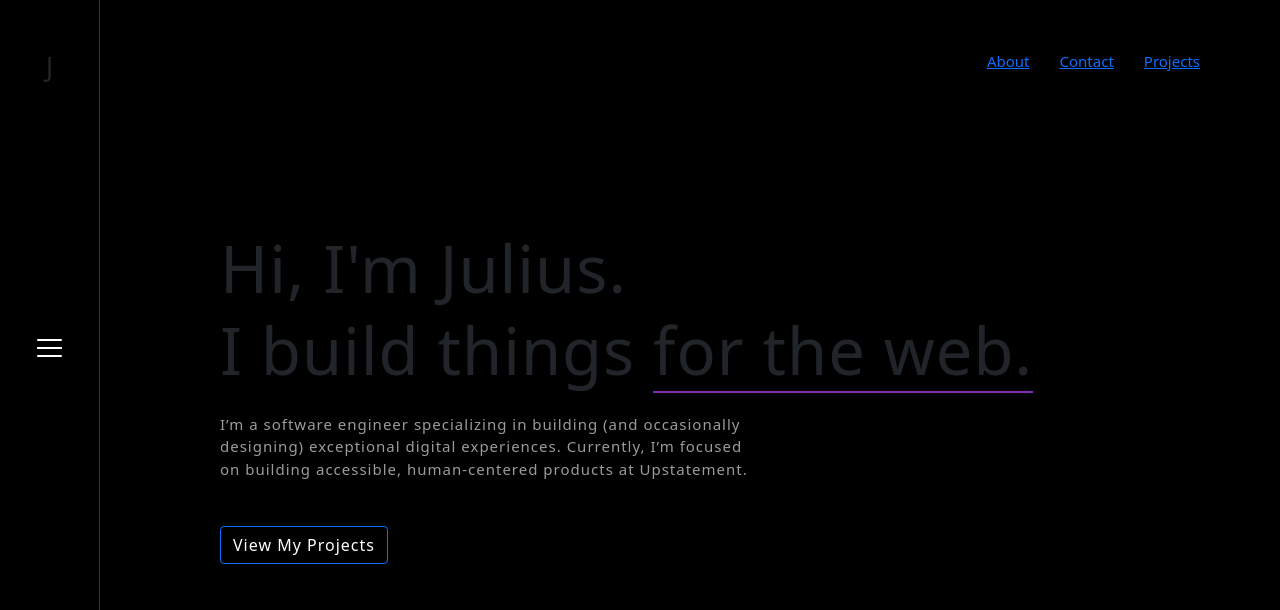
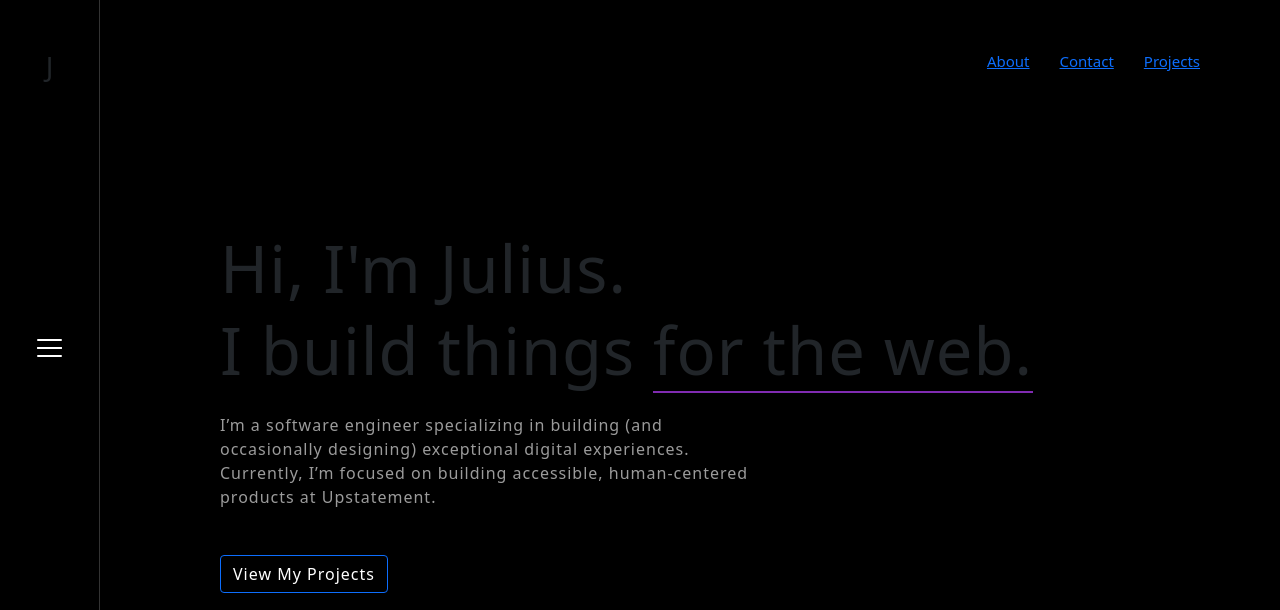
Before and after one commit to juliusvdw/personal-portfolio, a Gatsby site: page / in a window 1280 px wide. Shown: the top 610 px of the page. Built offline with nearby package versions, Linux system fonts and the light colour scheme; Gatsby itself is replaced by a stand-in of ours.

Commit message:
Small styling changes

```diff
--- a/src/components/HeroSection.js
+++ b/src/components/HeroSection.js
@@ -56,7 +56,7 @@ const subTextStyle = {
     color:'#9b9b9b',
     maxWidth:'540px',
     marginTop:'30px',
-    fontSize:'15px',
+    fontSize:'16px',
     letterSpacing:'1px'
 }
 
--- a/src/components/Navbar.js
+++ b/src/components/Navbar.js
@@ -10,6 +10,7 @@ const Navbar = ({ children }) => {
                 <a href = ''><span style = {linkStyle} className = 'navbar-link'>Contact</span> </a>
                 <a href = ''><span style = {linkStyle} className = 'navbar-link'>Projects</span> </a>
 
+
             </div>
         </div>
     )
@@ -19,7 +20,6 @@ const Navbar = ({ children }) => {
 const navStyle = {
     height:'80px',
     width:'100%',
-    backgroundColor:'#000',
     paddingTop:'50px'
 }
 
```
